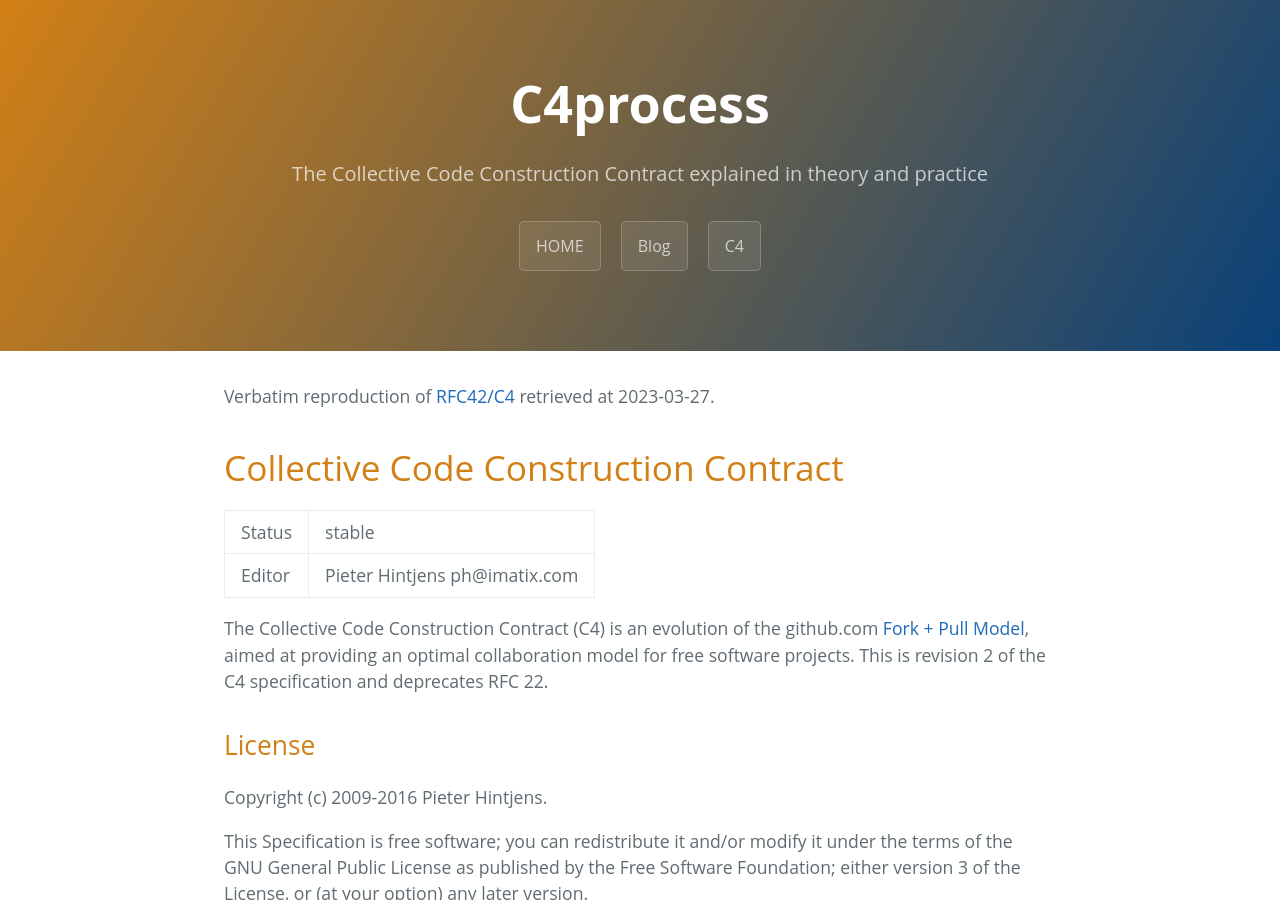
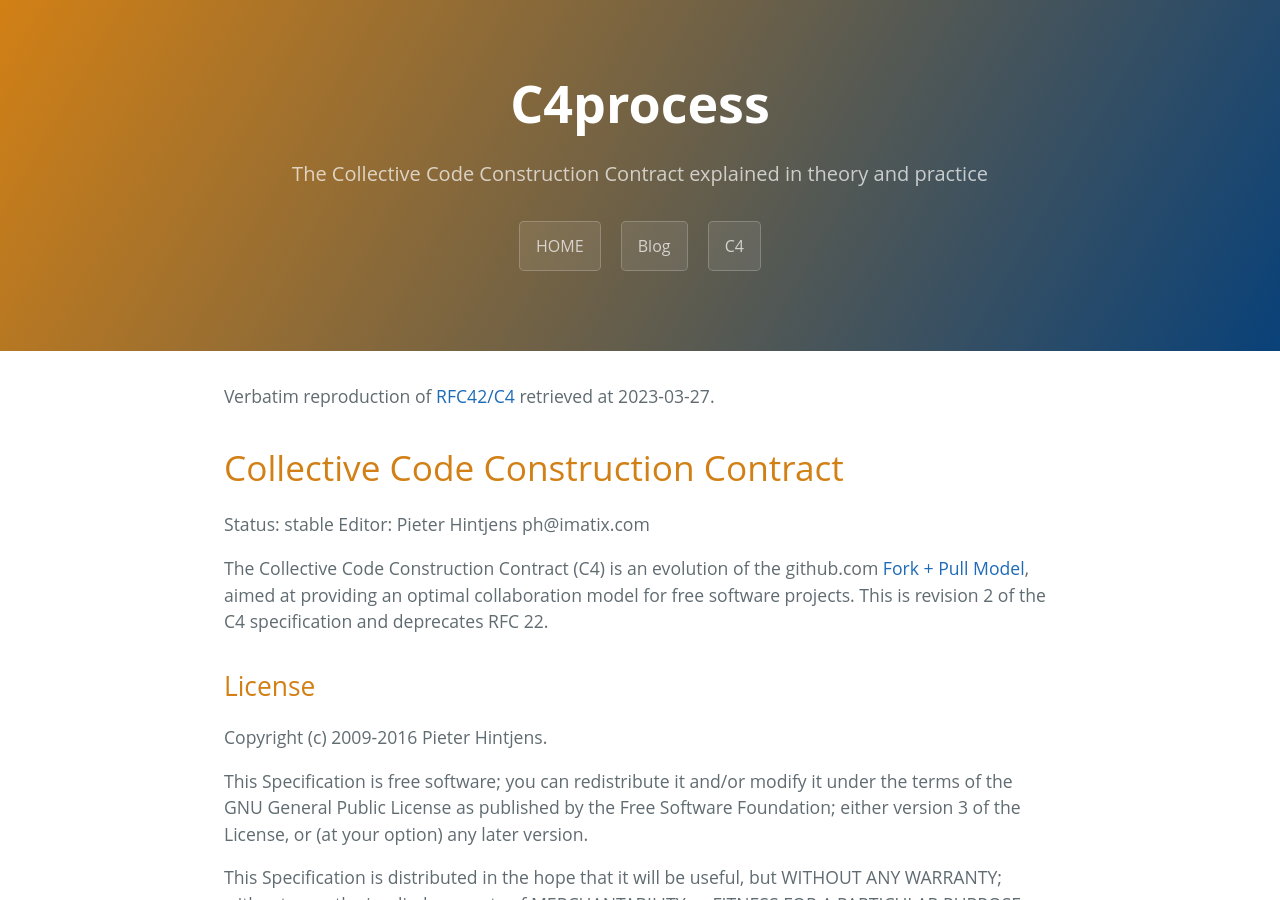
Before and after one commit to jwildeboer/c4processweb, a Jekyll site: the page built from _pages/C4.md, in a window 1280 px wide and 900 px high. Built offline with Jekyll 4.4.1, drawn with Linux system fonts in a browser that asks for light colours; part of the change alters nothing that is shown.

Commit message:
Small fix

```diff
--- a/_pages/C4.md
+++ b/_pages/C4.md
@@ -8,8 +8,8 @@ Verbatim reproduction of [RFC42/C4](https://rfc.zeromq.org/spec/42/) retrieved a
 
 # Collective Code Construction Contract
 
-| Status | stable |
-| Editor | Pieter Hintjens ph@imatix.com |
+Status: stable
+Editor: Pieter Hintjens ph@imatix.com
 
 The Collective Code Construction Contract (C4) is an evolution of the github.com [Fork + Pull Model](https://docs.github.com/en/pull-requests/collaborating-with-pull-requests/proposing-changes-to-your-work-with-pull-requests/about-pull-requests), aimed at providing an optimal collaboration model for free software projects. This is revision 2 of the C4 specification and deprecates RFC 22.
 
```
